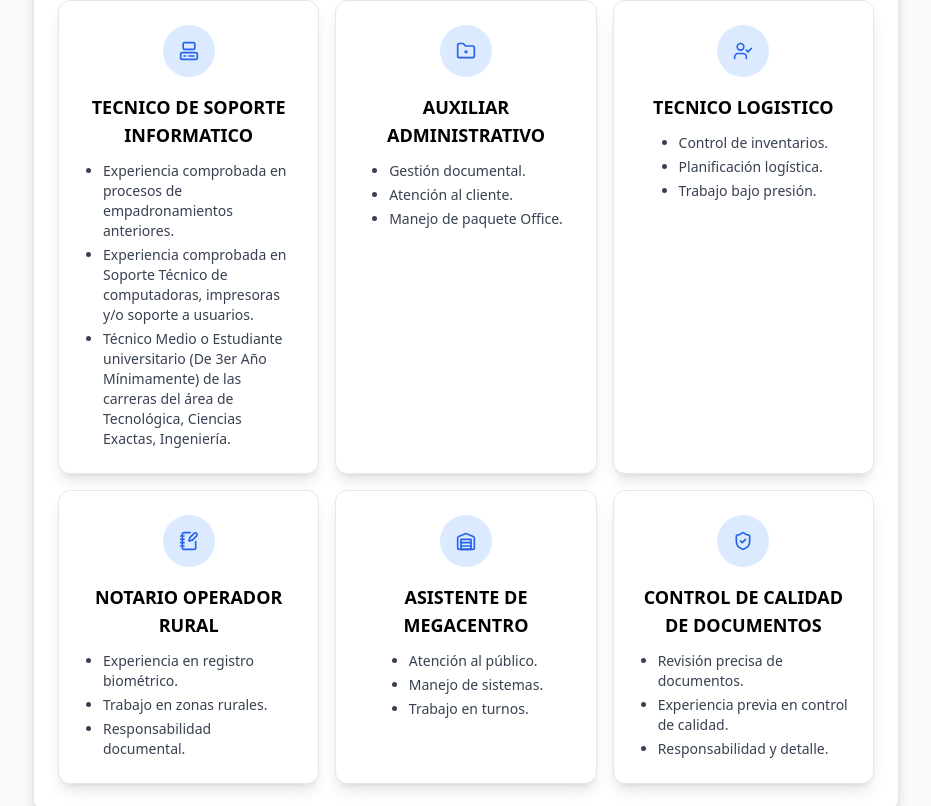
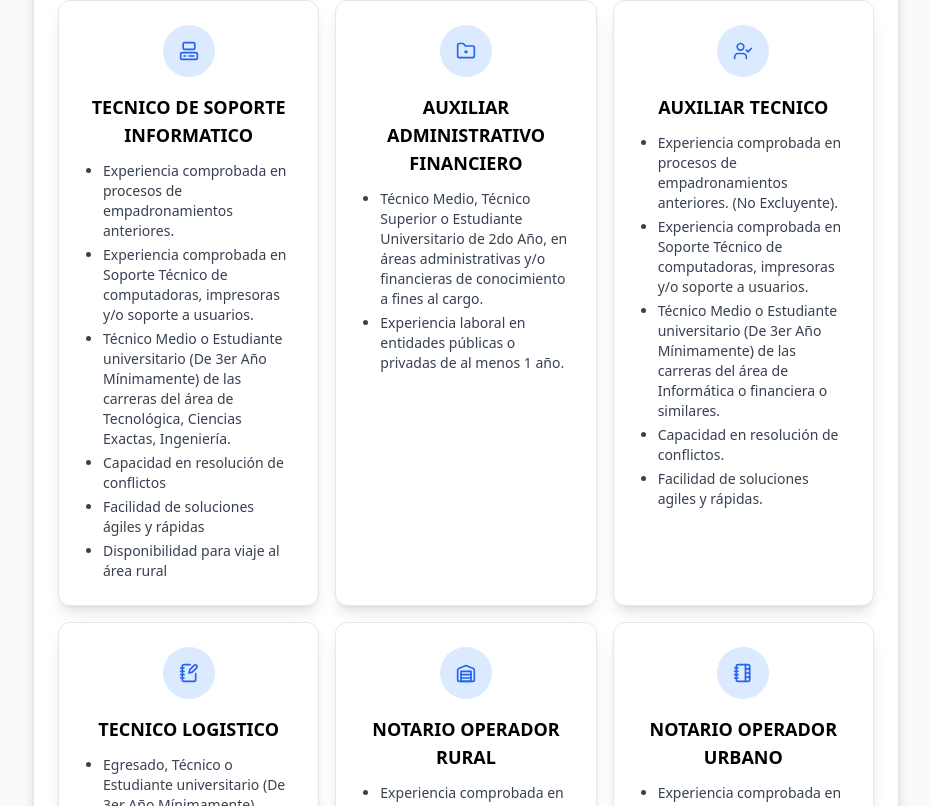
Before and after one commit to flavioabdon/Postulantes-React, a React (Vite) app: page / in a window 1280 px wide. Shown: the part 1394-2200 px from the top of the page, without its empty margins (174-1105 px from the left). Built offline with nearby package versions, Linux system fonts and the light colour scheme.

Commit message:
actualizado requisitos de postulacion

```diff
--- a/src/components/ApplicantRegistration.tsx
+++ b/src/components/ApplicantRegistration.tsx
@@ -22,7 +22,8 @@ import {
   UserCheck,
   Warehouse,
   ShieldCheck,
-  Move3D
+  Move3D,
+  NotebookTabs
 } from 'lucide-react';
 
 interface VerificationData {
@@ -494,33 +495,49 @@ const ApplicantRegistration: React.FC = () => {
     "TECNICO DE SOPORTE INFORMATICO": [
       "Experiencia comprobada en procesos de empadronamientos anteriores.",
       "Experiencia comprobada en Soporte Técnico de computadoras, impresoras y/o soporte a usuarios.",
-      "Técnico Medio o Estudiante universitario (De 3er Año Mínimamente) de las carreras del área de Tecnológica, Ciencias Exactas, Ingeniería."
+      "Técnico Medio o Estudiante universitario (De 3er Año Mínimamente) de las carreras del área de Tecnológica, Ciencias Exactas, Ingeniería.",
+      "Capacidad en resolución de conflictos",
+      "Facilidad de soluciones ágiles y rápidas",
+      "Disponibilidad para viaje al área rural"
+
     ],
-    "AUXILIAR ADMINISTRATIVO": [
-      "Gestión documental.",
-      "Atención al cliente.",
-      "Manejo de paquete Office."
+    "AUXILIAR ADMINISTRATIVO FINANCIERO": [
+      "Técnico Medio, Técnico Superior o Estudiante Universitario de 2do Año, en áreas administrativas y/o financieras de conocimiento a fines al cargo.",
+      "Experiencia laboral en entidades públicas o privadas de al menos 1 año."
+    ],
+    "AUXILIAR TECNICO": [
+      "Experiencia comprobada en procesos de empadronamientos anteriores. (No Excluyente).",
+      "Experiencia comprobada en Soporte Técnico de computadoras, impresoras y/o soporte a usuarios.",
+      "Técnico Medio o Estudiante universitario (De 3er Año Mínimamente) de las carreras del área de Informática  o financiera o similares.",
+      "Capacidad en resolución de conflictos.",
+      "Facilidad de soluciones agiles y rápidas."
     ],
     "TECNICO LOGISTICO": [
-      "Control de inventarios.",
-      "Planificación logística.",
-      "Trabajo bajo presión."
+      "Egresado, Técnico o Estudiante universitario (De 3er Año Mínimamente) preferentemente del área de ciencias económicas.",
+      "Experiencia comprobada en al menos dos procesos electorales referidas a Organización y logística.",
+      "Facilidad de soluciones agiles y rápidas.",
+      "Ser ordenado y organizado con manejo de documentación."
     ],
     "NOTARIO OPERADOR RURAL": [
-      "Experiencia en registro biométrico.",
-      "Trabajo en zonas rurales.",
-      "Responsabilidad documental."
+      "Experiencia comprobada en procesos de empadronamientos anteriores (Deseable).",
+      "Bachiller en Humanidades o superior.",
+      "Capacidad en resolución de conflictos.",
+      "Facilidad en Atención al público.",
+      "Capacidad en el manejo de equipos de computación y Ofimática.",
+      "Disponibilidad para viaje al área rural, para el cargo de Notario Operador Rural."
     ],
-    "ASISTENTE DE MEGACENTRO": [
-      "Atención al público.",
-      "Manejo de sistemas.",
-      "Trabajo en turnos."
+    "NOTARIO OPERADOR URBANO": [
+      "Experiencia comprobada en procesos de empadronamientos anteriores (Deseable).",
+      "Bachiller en Humanidades o superior.",
+      "Capacidad en resolución de conflictos.",
+      "Facilidad en Atención al público.",
+      "Capacidad en el manejo de equipos de computación y Ofimática.",
+      "Disponibilidad para viaje al área rural, para el cargo de Notario Operador Rural."
     ],
-    "CONTROL DE CALIDAD DE DOCUMENTOS": [
-      "Revisión precisa de documentos.",
-      "Experiencia previa en control de calidad.",
-      "Responsabilidad y detalle."
-    ],
+    "TECNICO EN COMUNICACIÓN E INFORMACION": [
+      "Egresado o Estudiante universitario, de las carreras del área de Ciencias de la Comunicación, o diseño gráfico.",
+      "Experiencia de trabajo en entidades públicas o privadas, en actividades de comunicación, diseños gráficos y producción audiovisual."
+    ]
   };
     // Objeto con los íconos por cargo
   const iconosCargo: Record<string, React.ElementType> = {
@@ -528,11 +545,12 @@ const ApplicantRegistration: React.FC = () => {
     "COORDINADOR AREA URBANA": Building,
     "COORDINADOR GENERAL": Move3D,
     "TECNICO DE SOPORTE INFORMATICO": Computer,
-    "AUXILIAR ADMINISTRATIVO": FolderDot,
-    "TECNICO LOGISTICO": UserCheck,
-    "NOTARIO OPERADOR RURAL": NotebookPen,
-    "ASISTENTE DE MEGACENTRO": Warehouse,
-    "CONTROL DE CALIDAD DE DOCUMENTOS": ShieldCheck,
+    "AUXILIAR ADMINISTRATIVO FINANCIERO": FolderDot,
+    "AUXILIAR TECNICO": UserCheck,
+    "TECNICO LOGISTICO": NotebookPen,
+    "NOTARIO OPERADOR RURAL": Warehouse,
+    "NOTARIO OPERADOR URBANO": NotebookTabs,
+    "TECNICO EN COMUNICACIÓN E INFORMACION": ShieldCheck,
   };
 
 
```
